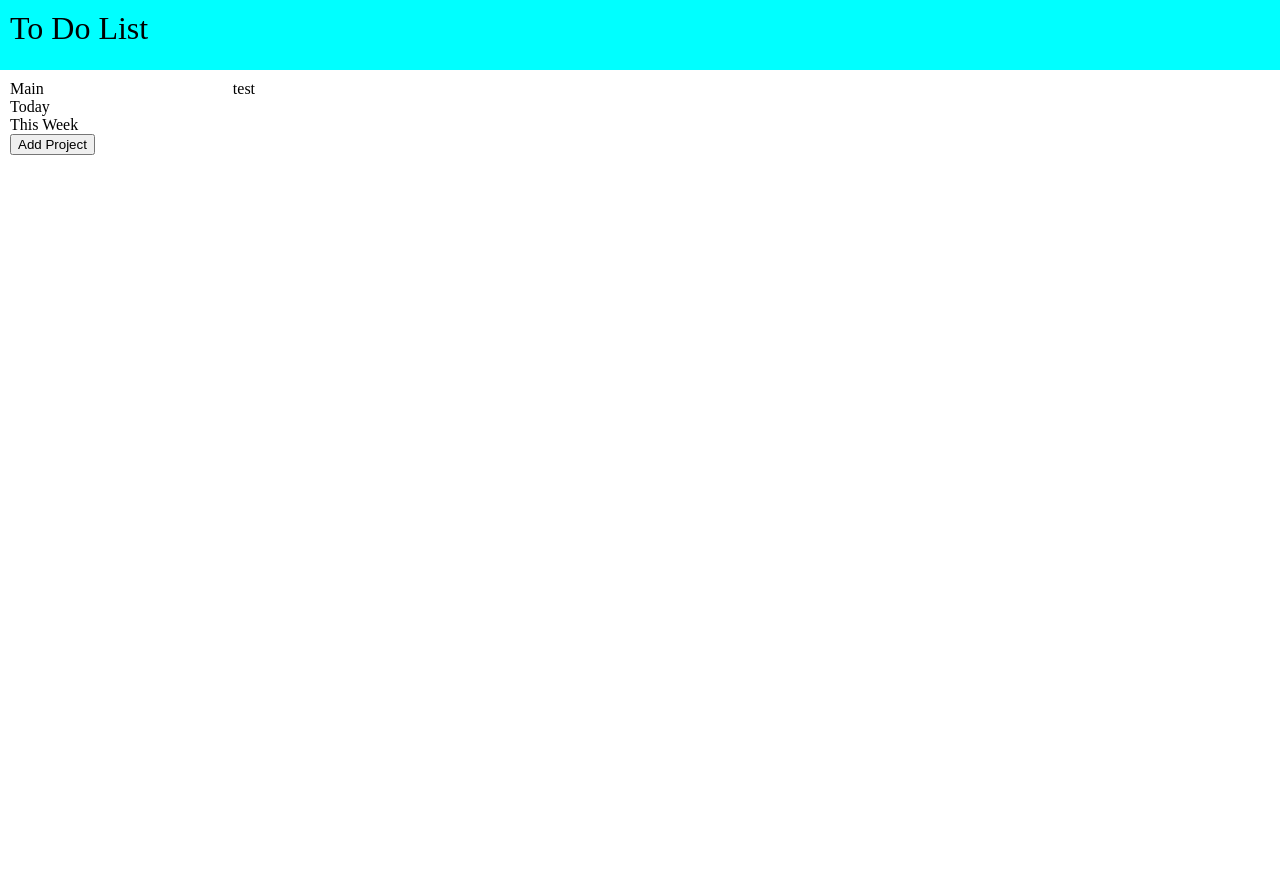
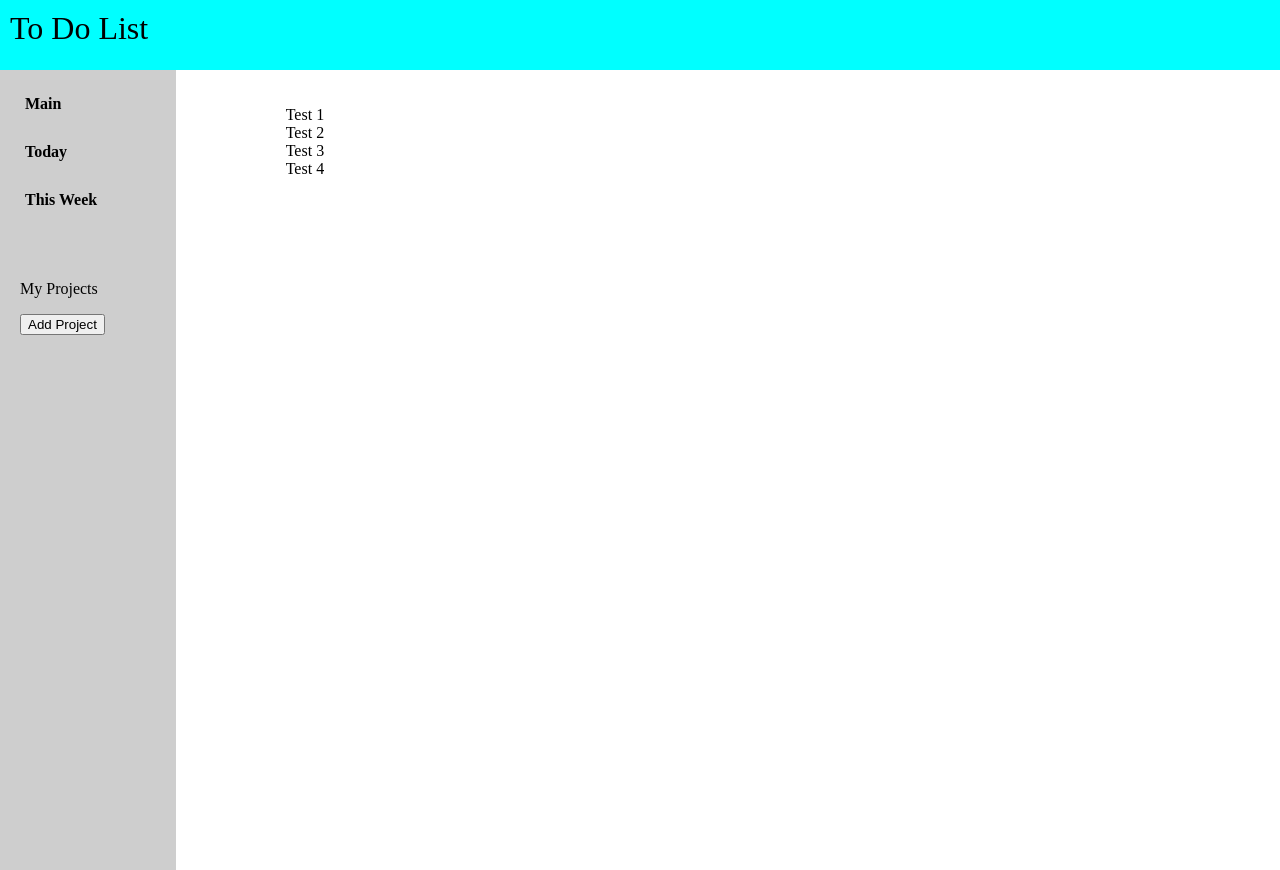
Before and after one commit to elvisnipah/todolist, a website built with webpack: page dist/index.html in a window 1280 px wide. Before the commit the page ends 800 px from the top, so only its background shows below. Built offline with nearby package versions, Linux system fonts and the light colour scheme.

Commit message:
More UI changes

```diff
--- a/dist/index.html
+++ b/dist/index.html
@@ -22,13 +22,20 @@
             </div>
 
             <div class="userProjects">
+                <p>My Projects</p>
+                <div class="createdProjects"></div>
                 <div class="addProjectBtn">
                     <button>Add Project</button>
                 </div>
             </div>
         </div>
         <div class="itemDisplay">
-            test
+            <ul>
+                <li>Test 1</li>
+                <li>Test 2</li>
+                <li>Test 3</li>
+                <li>Test 4</li>
+            </ul>
         </div>
     </div>
 </body>
--- a/dist/style.css
+++ b/dist/style.css
@@ -5,6 +5,7 @@ html {
 body {
     margin: 0;
     height: 100vh;
+    overflow: hidden;
 }
 
 .header {
@@ -16,8 +17,50 @@ body {
 }
 
 .container {
-    padding: 10px;
+    height: 100vh;
     display: grid;
     grid-template-columns: 1fr 6fr;
     gap: 50px;
 }
+
+.defaultProjects {
+    display: flex;
+    flex-direction: column;
+    gap: 20px;
+    margin-bottom: 20px;
+    font-weight: bold;
+}
+
+.projectsDisplay {
+    background-color: rgb(206, 206, 206);
+    padding: 20px;
+}
+
+.userProjects {
+    display: flex;
+    flex-direction: column;
+    margin-top: 50px;
+}
+
+.createdProjects {
+
+}
+
+.itemDisplay {
+    display: flex;
+    flex-direction: column;
+    padding: 20px;
+}
+
+ul {
+    list-style: none;
+}
+
+.main, .today, .thisWeek {
+    padding: 5px;
+}
+
+.main:hover, .today:hover, .thisWeek:hover {
+    background-color: rgb(163, 163, 163);
+    cursor: pointer;
+}
```
